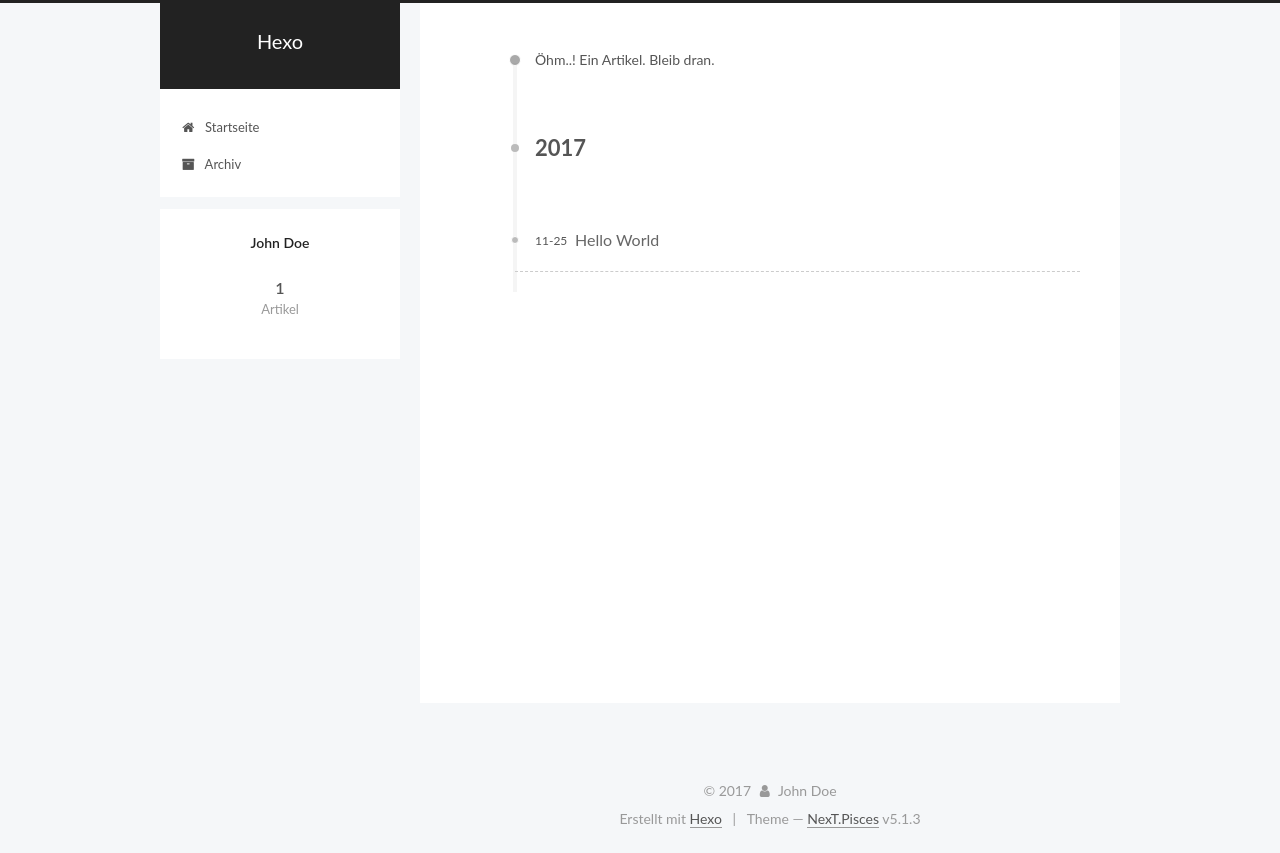
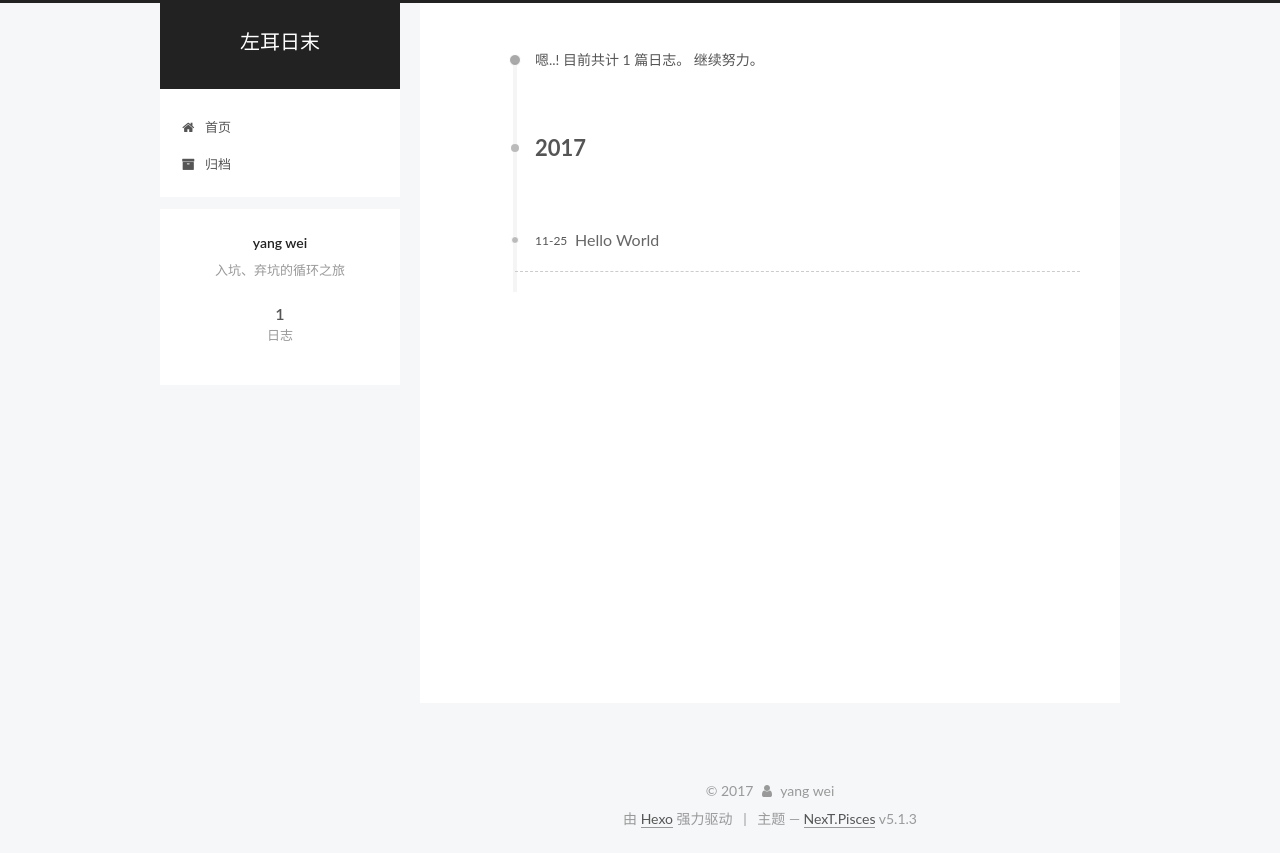
Before and after one commit to zuoerrimo/zuoerrimo.github.io, a plain HTML site: page archives/2017/11/index.html in a window 1280 px wide. Drawn offline with Linux system fonts and the light colour scheme.

Commit message:
Site updated: 2017-11-25 17:03:34

```diff
--- a/archives/2017/11/index.html
+++ b/archives/2017/11/index.html
@@ -5,7 +5,7 @@
 
 
 
-<html class="theme-next pisces use-motion" lang="">
+<html class="theme-next pisces use-motion" lang="zh-Hans">
 <head>
   <meta charset="UTF-8"/>
 <meta http-equiv="X-UA-Compatible" content="IE=edge" />
@@ -79,12 +79,16 @@
 
 
 
+<meta name="description" content="入坑、弃坑的循环之旅">
 <meta property="og:type" content="website">
-<meta property="og:title" content="Hexo">
+<meta property="og:title" content="左耳日末">
 <meta property="og:url" content="http://yoursite.com/archives/2017/11/index.html">
-<meta property="og:site_name" content="Hexo">
+<meta property="og:site_name" content="左耳日末">
+<meta property="og:description" content="入坑、弃坑的循环之旅">
+<meta property="og:locale" content="zh-Hans">
 <meta name="twitter:card" content="summary">
-<meta name="twitter:title" content="Hexo">
+<meta name="twitter:title" content="左耳日末">
+<meta name="twitter:description" content="入坑、弃坑的循环之旅">
 
 
 
@@ -100,7 +104,7 @@
     motion: {"enable":true,"async":false,"transition":{"post_block":"fadeIn","post_header":"slideDownIn","post_body":"slideDownIn","coll_header":"slideLeftIn","sidebar":"slideUpIn"}},
     duoshuo: {
       userId: '0',
-      author: 'Author'
+      author: '博主'
     },
     algolia: {
       applicationID: '',
@@ -120,7 +124,7 @@
 
 
 
-  <title>Archiv | Hexo</title>
+  <title>归档 | 左耳日末</title>
 
 
 
@@ -132,7 +136,7 @@
 
 </head>
 
-<body itemscope itemtype="http://schema.org/WebPage" lang="">
+<body itemscope itemtype="http://schema.org/WebPage" lang="zh-Hans">
 
 
 
@@ -150,7 +154,7 @@
     <div class="custom-logo-site-title">
       <a href="/"  class="brand" rel="start">
         <span class="logo-line-before"><i></i></span>
-        <span class="site-title">Hexo</span>
+        <span class="site-title">左耳日末</span>
         <span class="logo-line-after"><i></i></span>
       </a>
     </div>
@@ -180,7 +184,7 @@
 
               <i class="menu-item-icon fa fa-fw fa-home"></i> <br />
 
-            Startseite
+            首页
           </a>
         </li>
 
@@ -190,7 +194,7 @@
 
               <i class="menu-item-icon fa fa-fw fa-archive"></i> <br />
 
-            Archiv
+            归档
           </a>
         </li>
 
@@ -226,7 +230,7 @@
 
 
 
-        Öhm..! Ein Artikel. Bleib dran.
+        嗯..! 目前共计 1 篇日志。 继续努力。
       </span>
 
 
@@ -313,8 +317,8 @@
         <div class="site-overview">
           <div class="site-author motion-element" itemprop="author" itemscope itemtype="http://schema.org/Person">
 
-              <p class="site-author-name" itemprop="name">John Doe</p>
-              <p class="site-description motion-element" itemprop="description"></p>
+              <p class="site-author-name" itemprop="name">yang wei</p>
+              <p class="site-description motion-element" itemprop="description">入坑、弃坑的循环之旅</p>
           </div>
 
           <nav class="site-state motion-element">
@@ -325,7 +329,7 @@
                 <a href="/archives/">
 
                   <span class="site-state-item-count">1</span>
-                  <span class="site-state-item-name">Artikel</span>
+                  <span class="site-state-item-name">日志</span>
                 </a>
               </div>
 
@@ -371,13 +375,13 @@
   <span class="with-love">
     <i class="fa fa-user"></i>
   </span>
-  <span class="author" itemprop="copyrightHolder">John Doe</span>
+  <span class="author" itemprop="copyrightHolder">yang wei</span>
 
 
 </div>
 
 
-  <div class="powered-by">Erstellt mit  <a class="theme-link" target="_blank" href="https://hexo.io">Hexo</a></div>
+  <div class="powered-by">由 <a class="theme-link" target="_blank" href="https://hexo.io">Hexo</a> 强力驱动</div>
 
 
 
@@ -385,7 +389,7 @@
 
 
 
-  <div class="theme-info">Theme &mdash; <a class="theme-link" target="_blank" href="https://github.com/iissnan/hexo-theme-next">NexT.Pisces</a> v5.1.3</div>
+  <div class="theme-info">主题 &mdash; <a class="theme-link" target="_blank" href="https://github.com/iissnan/hexo-theme-next">NexT.Pisces</a> v5.1.3</div>
 
 
 
--- a/css/main.css
+++ b/css/main.css
@@ -1823,7 +1823,7 @@ pre .javascript .function {
   width: 4px;
   height: 4px;
   border-radius: 50%;
-  background: #ddc89d;
+  background: #c87cff;
 }
 .links-of-blogroll {
   font-size: 13px;
```
Also changed, not shown: 2017/11/25/hello-world/index.html (+21 -20 lines), archives/2017/index.html (+21 -17 lines), archives/index.html (+21 -17 lines), index.html (+24 -20 lines).
